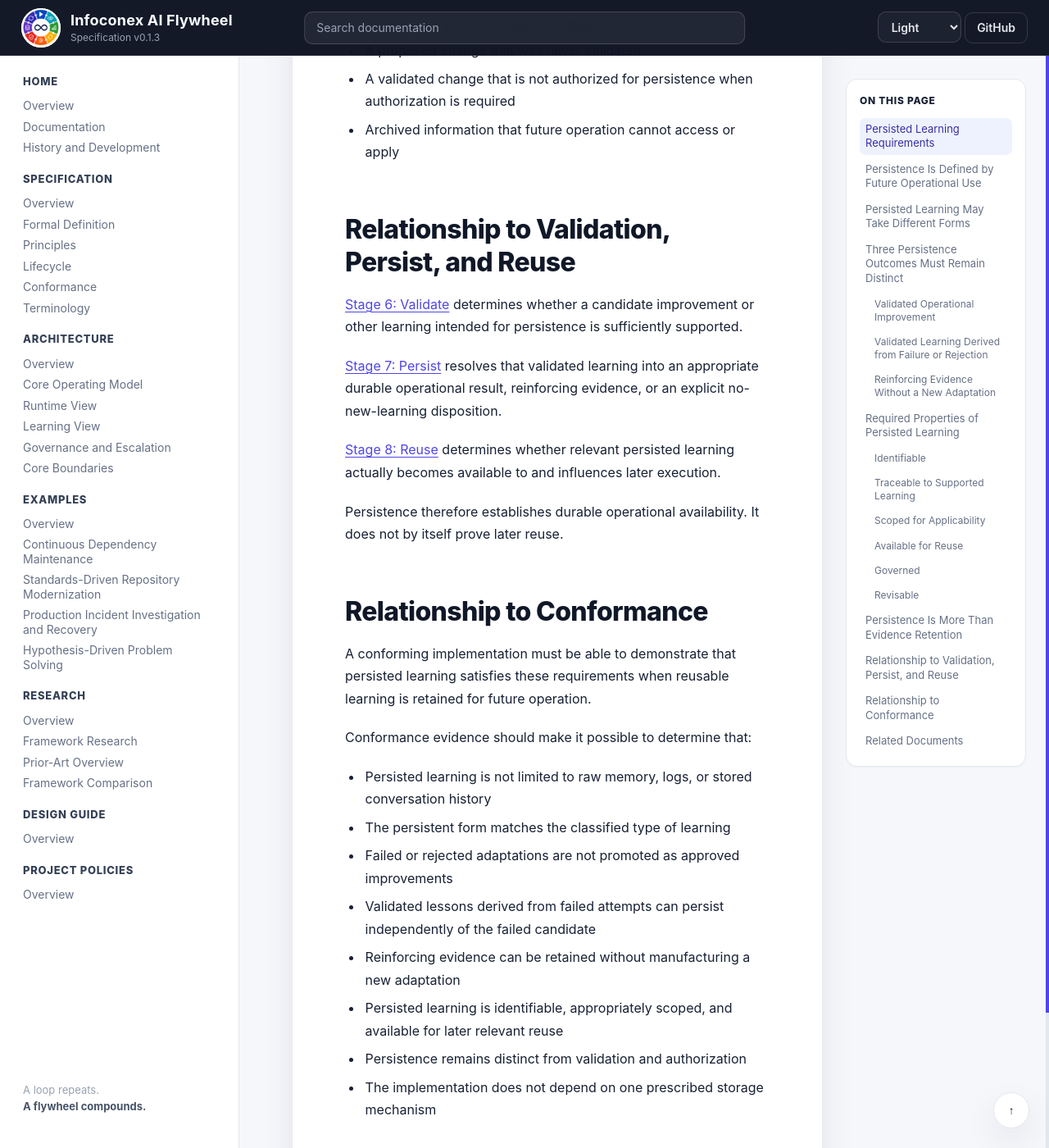
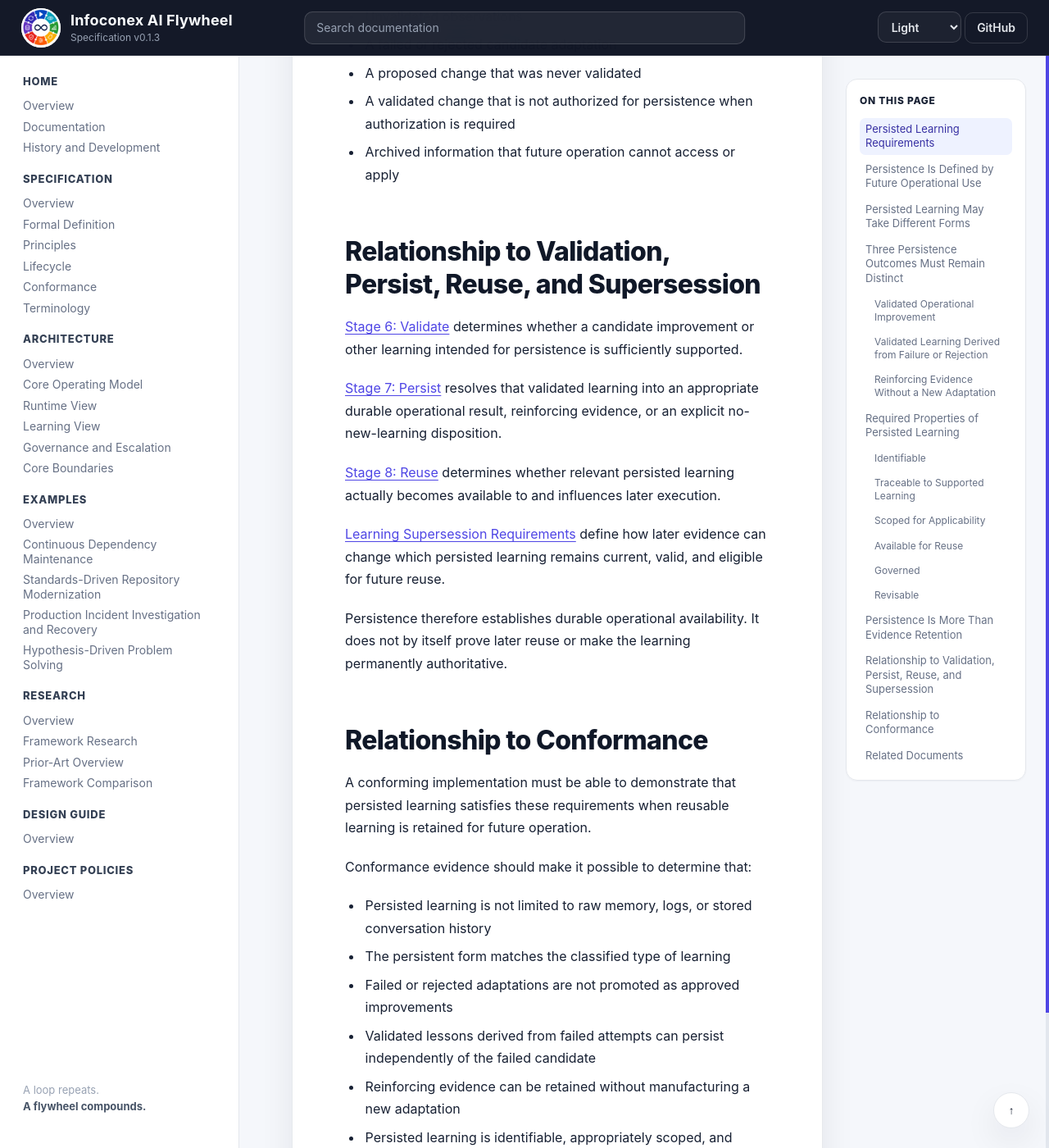
Before and after one commit to infoconex/ai-flywheel, a Jekyll site: the page built from docs/specification/persisted-learning.md, in a window 1280 px wide and 1400 px high, scrolled down 5786 px. Shown: the whole window at 82% size. Built offline with Jekyll 4.4.1, drawn with Linux system fonts in a browser that asks for light colours; our own code applies the rules of GitHub Pages for plain Markdown files; some of the changed text lies outside the part shown.

Commit message:
Integrate learning supersession with persistence

```diff
--- a/docs/specification/persisted-learning.md
+++ b/docs/specification/persisted-learning.md
@@ -105,7 +105,7 @@ A Governance Policy change that expands or changes authority requires human auth
 
 Persistent does not mean permanently correct or permanently authoritative. Persisted learning must remain capable of being challenged, revised, superseded, deprecated, invalidated, rolled back, or retired when later evidence justifies a different state.
 
-The detailed supersession requirements are defined separately.
+The normative behavior for changing which learning is treated as current guidance is defined in [Learning Supersession Requirements](learning-supersession.md).
 
 ## Persistence Is More Than Evidence Retention
 
@@ -122,7 +122,7 @@ An implementation may retain both, but it must not treat the following as persis
 - A validated change that is not authorized for persistence when authorization is required
 - Archived information that future operation cannot access or apply
 
-## Relationship to Validation, Persist, and Reuse
+## Relationship to Validation, Persist, Reuse, and Supersession
 
 [Stage 6: Validate](lifecycle/06-validate.md) determines whether a candidate improvement or other learning intended for persistence is sufficiently supported.
 
@@ -130,7 +130,9 @@ An implementation may retain both, but it must not treat the following as persis
 
 [Stage 8: Reuse](lifecycle/08-reuse.md) determines whether relevant persisted learning actually becomes available to and influences later execution.
 
-Persistence therefore establishes durable operational availability. It does not by itself prove later reuse.
+[Learning Supersession Requirements](learning-supersession.md) define how later evidence can change which persisted learning remains current, valid, and eligible for future reuse.
+
+Persistence therefore establishes durable operational availability. It does not by itself prove later reuse or make the learning permanently authoritative.
 
 ## Relationship to Conformance
 
@@ -145,6 +147,7 @@ Conformance evidence should make it possible to determine that:
 - Reinforcing evidence can be retained without manufacturing a new adaptation
 - Persisted learning is identifiable, appropriately scoped, and available for later relevant reuse
 - Persistence remains distinct from validation and authorization
+- Persisted learning can later be challenged and changed without being treated as permanently authoritative
 - The implementation does not depend on one prescribed storage mechanism
 
 ## Related Documents
@@ -153,6 +156,8 @@ Conformance evidence should make it possible to determine that:
 - [Stage 6: Validate](lifecycle/06-validate.md)
 - [Stage 8: Reuse](lifecycle/08-reuse.md)
 - [Validation Sufficiency Requirements](validation-sufficiency.md)
+- [Reuse Evidence Requirements](reuse-evidence.md)
+- [Learning Supersession Requirements](learning-supersession.md)
 - [Principle 6: Failure Determines Where the System Evolves](principles/06-evolution-routing.md)
 - [Principle 7: Learning Must Change a Persistent Operational Asset](principles/07-persistent-learning.md)
 - [Principle 8: Improvement Must Compound Through Reuse](principles/08-compounding-reuse.md)
```
